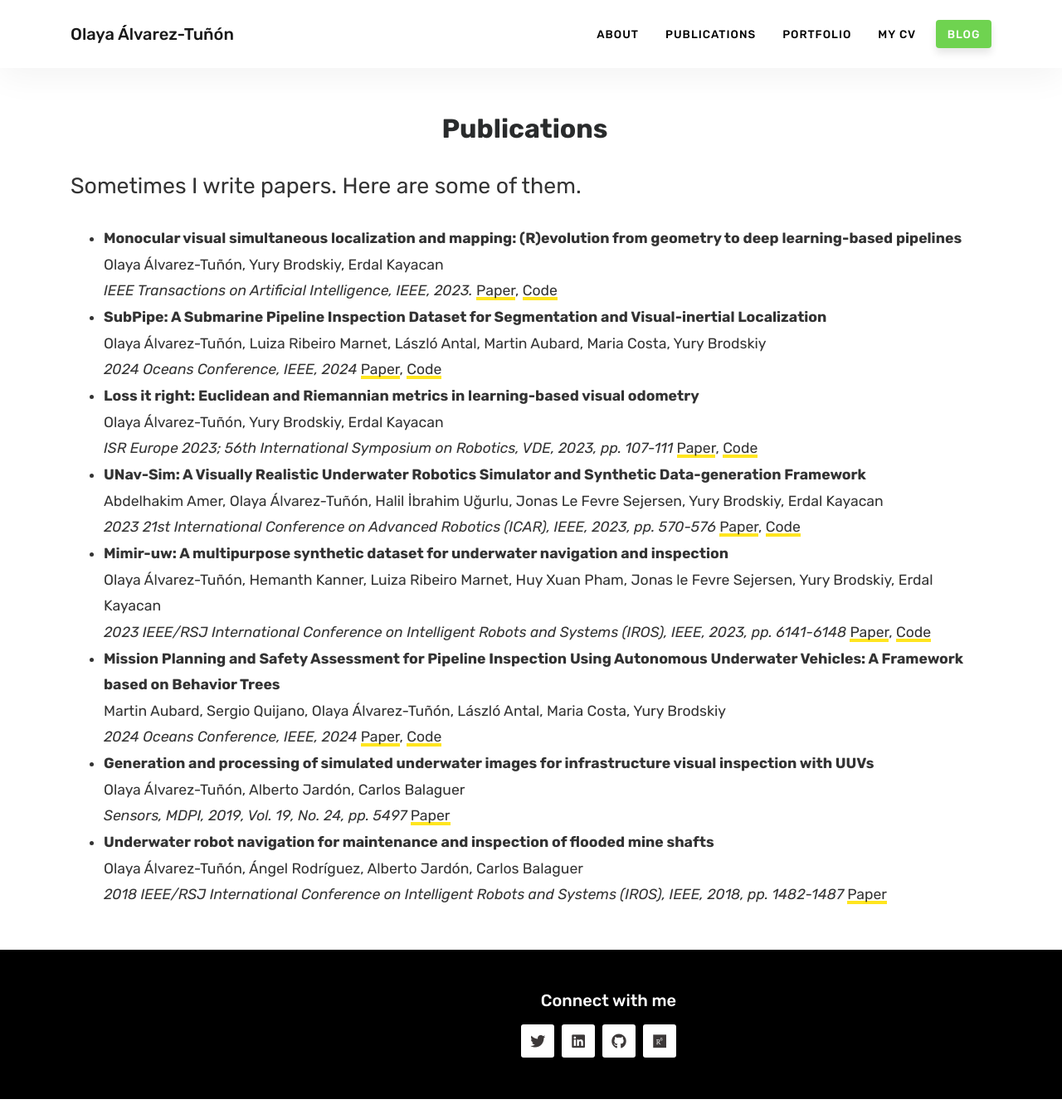
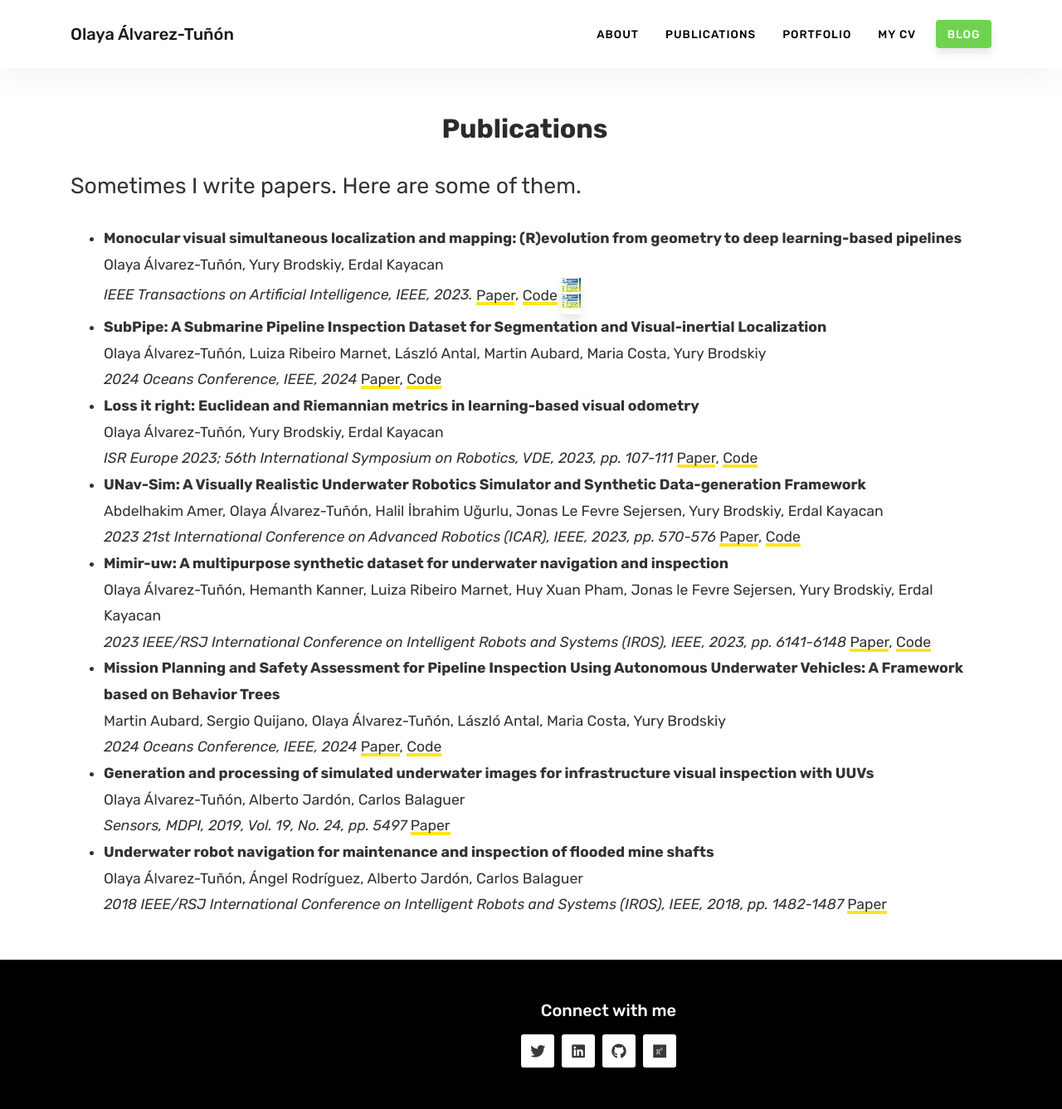
Before and after one commit to olayasturias/olayasturias.github.io, a Jekyll site: the page built from publications.html, in a window 1280 px wide and 1337 px high. Shown: the whole window at 83% size. Built offline with Jekyll 4.4.1, drawn with Linux system fonts in a browser that asks for light colours; nearby versions of some CDN libraries; library files that are not in the unit come from our copies.

Commit message:
Update publications.html

```diff
--- a/publications.html
+++ b/publications.html
@@ -17,8 +17,7 @@ Sometimes I write papers. Here are some of them.
         <em>IEEE Transactions on Artificial Intelligence, IEEE, 2023. </em>
         <a href="https://doi.org/10.1109/TAI.2023.3321032" target="_blank">Paper</a>,
         <a href="https://github.com/olayasturias/monocular_visual_slam_survey" target="_blank">Code</a>
-        <svg xmlns="assets/publications/pipeline.svg" viewBox="0 0 24 24" width="24" height="24" style="vertical-align: middle;">
-          <path d="assets/publications/pipeline.svg"/>
+        <img src="assets/publications/pipeline.svg" alt="Pipeline Icon" width="24" height="24" style="vertical-align: middle;">
         </svg>
       </li>
       <li>
```
